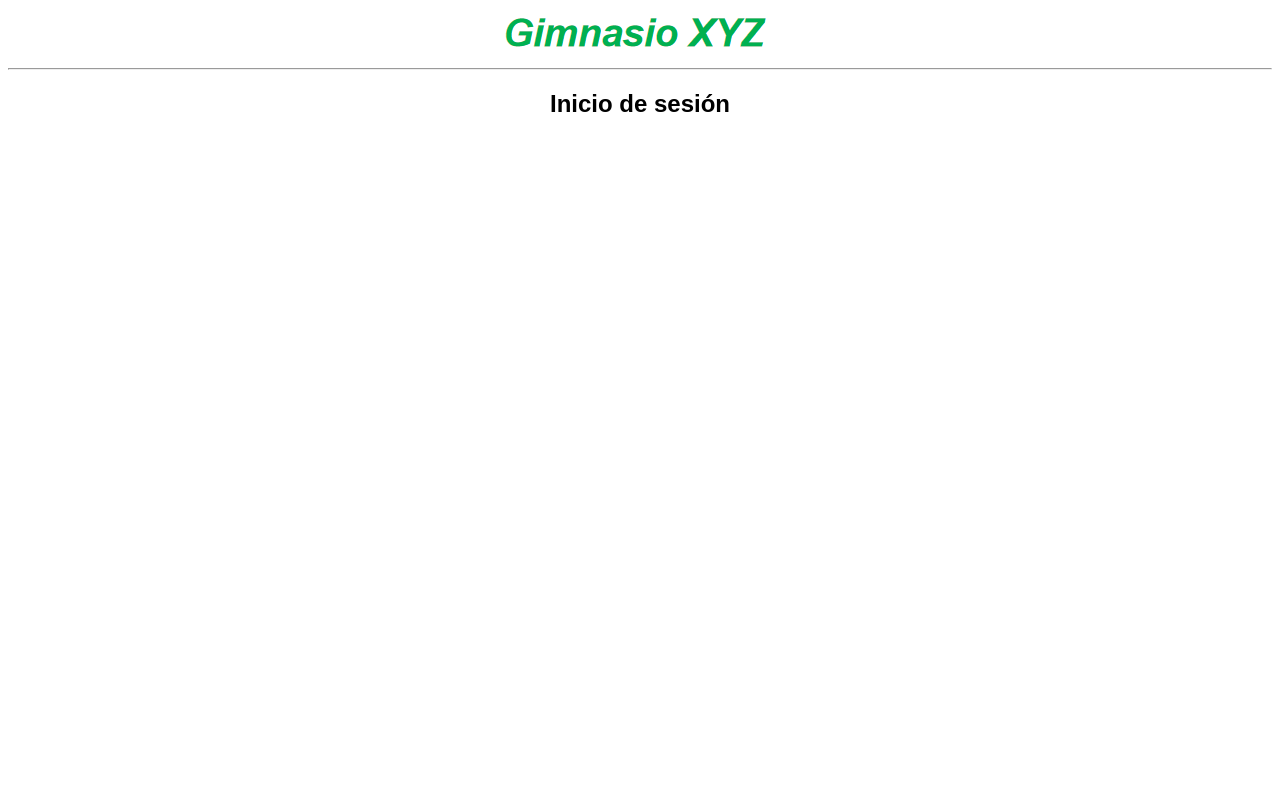
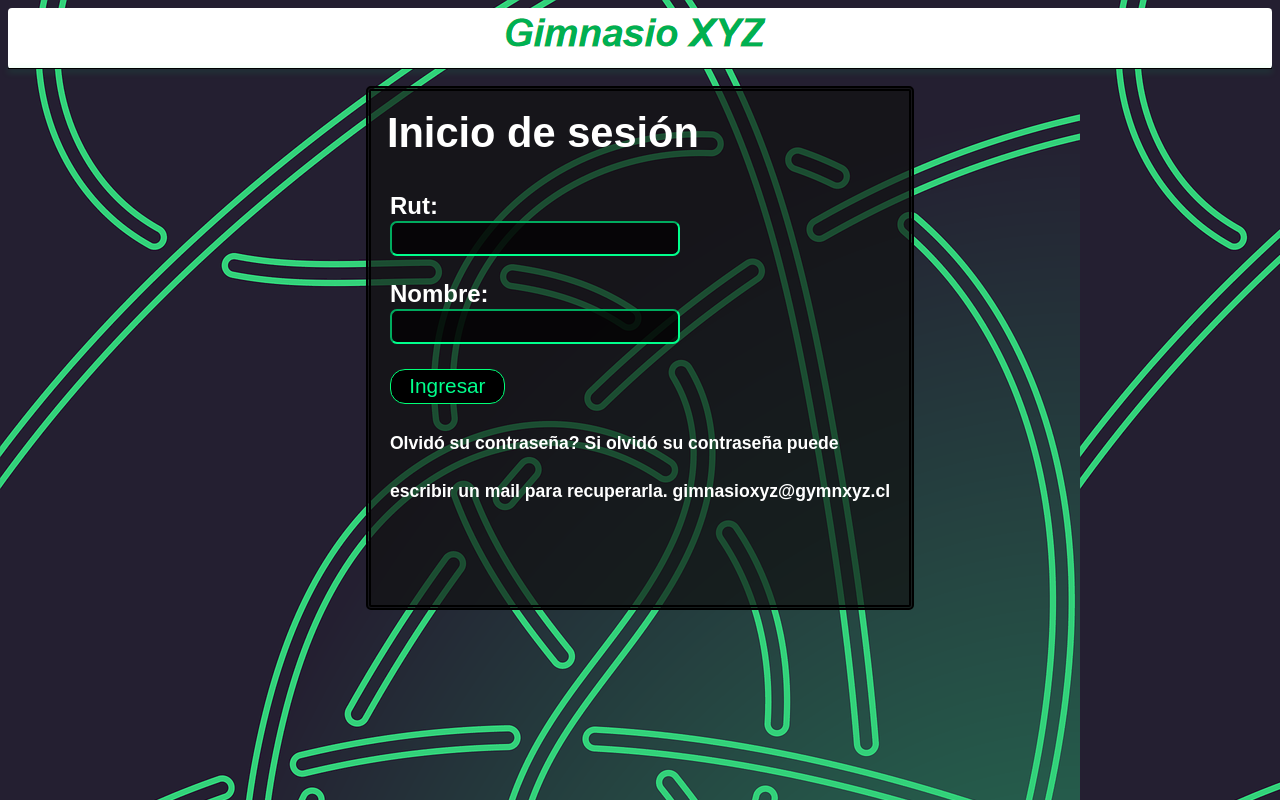
Before and after one commit to Cyocaff/EV4_Desarrollo-App, a plain HTML site: page index.html in a window 1280 px wide. Drawn offline with Linux system fonts and the light colour scheme.

Commit message:
CSS/Login
Se termina la apariencia basica del login con CSS, falta avanzar con el script.

```diff
--- a/index.html
+++ b/index.html
@@ -7,6 +7,62 @@
     <style>
         html{
             font-family: Arial, Helvetica, sans-serif;
+            background-image: url("/img/background2.png");
+        }
+
+        #logintable{
+            margin-top: 17px;
+            padding-top: 15px;
+            background-color: rgba(16, 16, 16, 0.685);
+            border: double black 5px;
+            border-radius: 5px;
+            padding-left: 13px;
+            padding-right: 13px;
+            padding-bottom: 100px;
+            font-size: 130%;
+        }#logintable h1{
+            color: rgb(255, 255, 255);
+        }#logintable h2{
+            color: rgb(255, 255, 255);
+            margin-bottom: -3px;
+        }#logintable h5{
+            color: rgb(255, 255, 255);
+            font-size: 110%;
+            margin-bottom: -3px;
+        }#logintable button{
+            font-size: 130%;
+            margin-top: 21px;
+            background-color: #000;
+            color: rgb(0, 255, 140);
+            height: 35px;
+            width: 115px;
+            border: solid rgb(0, 255, 119) 1.4px;
+            border-radius: 15px;
+        }
+
+
+        #inputhead2{
+            margin-top: 20px;
+        }
+
+        input{
+            background-color: #000000bd;
+            color: rgb(0, 255, 140);
+            border-color:rgb(0, 255, 140);
+            border-radius: 7px;
+            height: 35px;
+            width: 290px;
+            font-size: 140%;
+        }
+        #logo{
+            background-color: white;
+            border-radius: 4px;
+        }
+        #logo hr {
+        border: none;
+        height: 1px;
+        background-color: #000;
+        box-shadow: 0 2px 6px rgba(0, 255, 119, 0.5);
         }
     </style>
 
@@ -14,17 +70,67 @@
 </head>
 <body>
     <center>
-        <img src="img/logo.png" alt="">
-        <hr>
+        <div id = 'logo'>
+            <img src="img/logo.png" alt="">
+            <hr>
+        </div>
+
+
     </center>
     <center>
-        <div id = 'loginInfo'>
-            <table>
-                <thead>
-                    <h2>
-                        Inicio de sesión
-                    </h2>
-                </thead>
+        <div id = 'logindiv'>
+            <table id = 'logintable'  >
+                <tr>
+                    <td id = 'theader'>
+                        <h1>Inicio de sesión</h1>
+                    </td>
+                </tr>
+                <tr>
+                    <td>
+                        <table>
+                            <tr>
+                                <td>
+                                    <h2 id = 'inputhead1'>
+                                        Rut:
+                                    </h2>
+                                </td>
+                            </tr>
+                            <tr>
+                                <td>
+                                    <input type="text" id = 'inputrut'>
+                                </td>
+                            </tr>
+                            <tr>
+                                <td>
+                                    <h2 id = 'inputhead2'>
+                                        Nombre:
+                                    </h2>
+                                </td>
+                            </tr>
+                            <tr>
+                                <td>
+                                    <input type="text" id = 'inputnom'>
+                                </td>
+                            </tr>
+                            <tr>
+                                <td>
+                                    <button>
+                                        Ingresar
+                                    </button>
+                                    <h5>
+                                        Olvidó su contraseña?
+                                        Si olvidó su contraseña puede
+                                    </h5>
+                                    <h5>
+                                        escribir un mail para recuperarla.
+                                        gimnasioxyz@gymnxyz.cl
+                                    </h5>
+                                </td>
+                            </tr>
+
+                        </table>
+                    </td>
+                </tr>
             </table>
         </div>
     </center>
```
Also changed, not shown: img/background2.png (added), img/background3.jpg (added), 1 other file.
